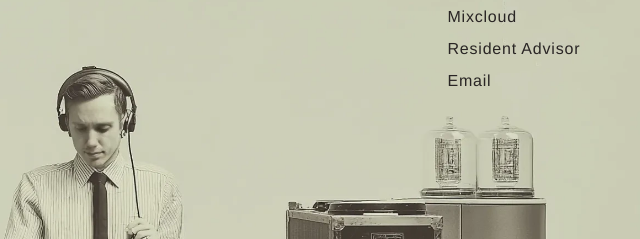
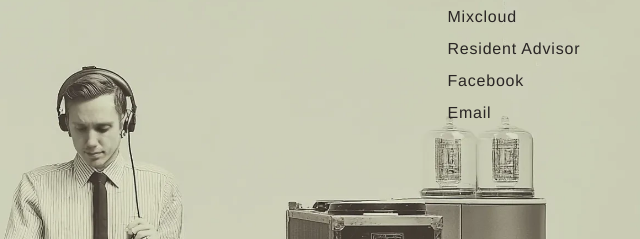
Before and after one commit to craigruks/dj, a website: page index.html in a window 1280 px wide. Shown: the part 163-402 px from the top of the page, 531-1171 px from the left. Drawn offline with Linux system fonts and the light colour scheme.

Commit message:
Added Facebook link

```diff
--- a/index.html
+++ b/index.html
@@ -26,6 +26,7 @@
                     <a href="https://instagram.com/heylookitsruks" class="transition-colors" target="_blank"><span>Instagram</span></a>
                     <a href="https://www.mixcloud.com/heylookitsruks" class="transition-colors" target="_blank"><span>Mixcloud</span></a>
                     <a href="https://ra.co/dj/ruks" class="transition-colors" target="_blank"><span>Resident Advisor</span></a>
+                    <a href="https://facebook.com/craigruks" class="transition-colors" target="_blank"><span>Facebook</span></a>
                     <a href="mailto:craigruks+djbookings@gmail.com" class="transition-colors"><span>Email</span></a>
                 </nav>
             </div>
```
